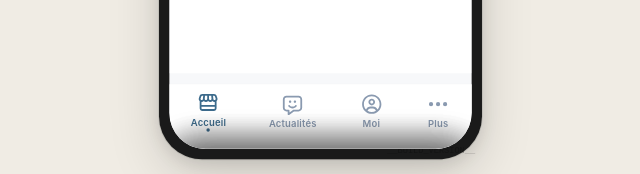
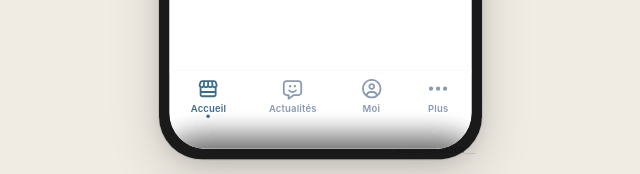
Before and after one commit to Alterrego-ai/myplace, a website: page public/index.html in a window 1280 px wide. Shown: the part 570-744 px from the top of the page, without its empty margins (320-960 px from the left). Drawn offline with Linux system fonts and the light colour scheme.

Commit message:
Fix bande sous bottom-bar: padding généreux, suppression ::after
- Bottom-bar padding-bottom étendu pour couvrir toute la zone
  sous les icônes (safe-area + marge)
- Supprimé le hack ::after qui ne couvrait pas assez
- align-items: flex-start pour que les icônes restent en haut

Co-Authored-By: Claude Opus 4.6 <noreply@anthropic.com>

```diff
--- a/public/index.html
+++ b/public/index.html
@@ -1248,21 +1248,12 @@ margin: 0 auto;
 background: var(--bg-card);
 border-top: 1px solid var(--border);
 display: flex;
-align-items: center;
+align-items: flex-start;
 justify-content: space-around;
-padding: 5px 0 max(18px, env(safe-area-inset-bottom));
+padding: 5px 0 0;
 z-index: 100;
-}
-/* Couvre la zone sous la bottom-bar (safe area + overscroll) */
-.bottom-bar::after {
-content: '';
-position: absolute;
-bottom: -50px;
-left: -50vw;
-right: -50vw;
-height: calc(100% + 50px);
-background: inherit;
-z-index: -1;
+/* Étendre la bottom-bar bien au-delà du bas de l'écran */
+padding-bottom: max(34px, calc(env(safe-area-inset-bottom, 20px) + 14px));
 }
 
 /* Desktop: absolute inside phone-screen (outside phone-scroll) */
```
